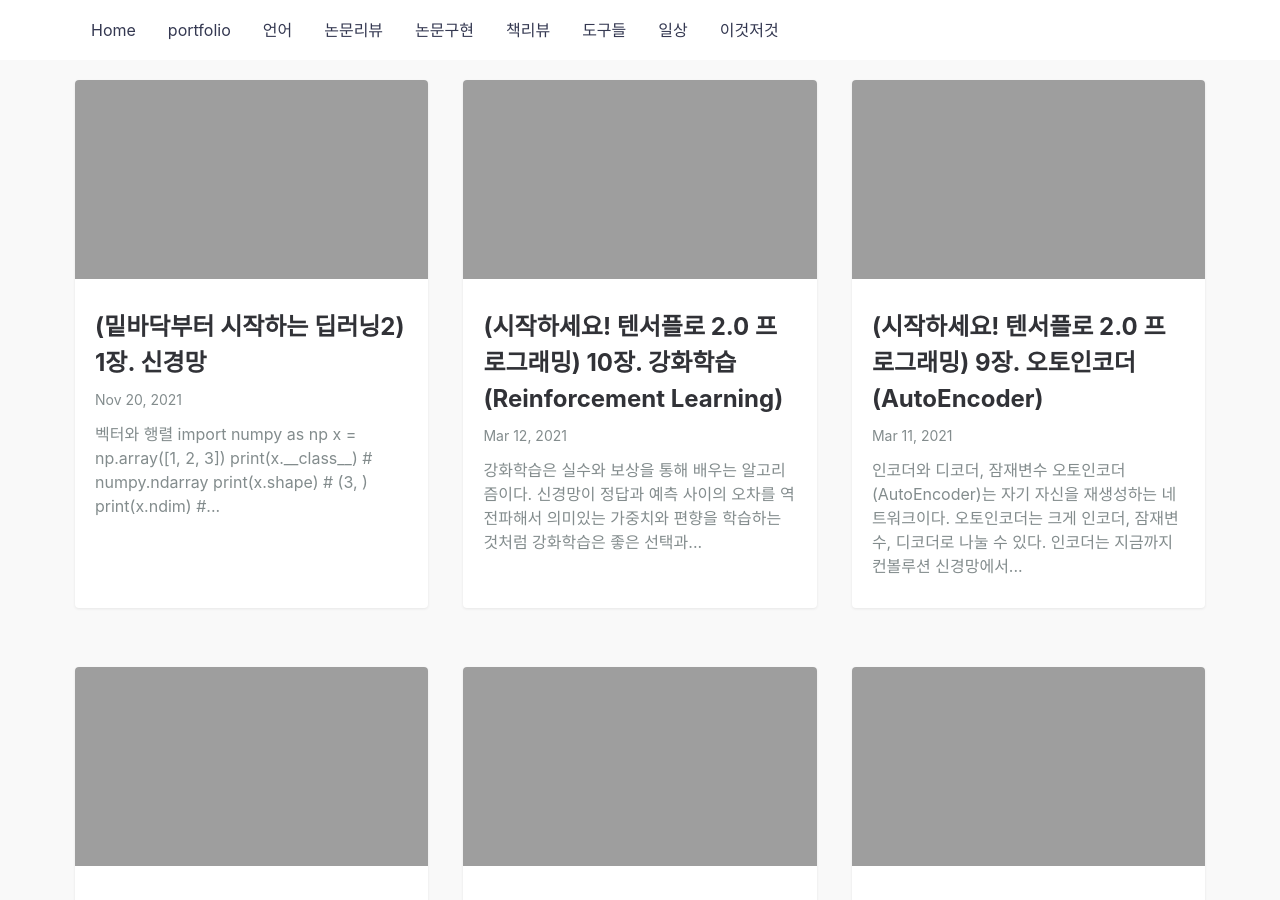
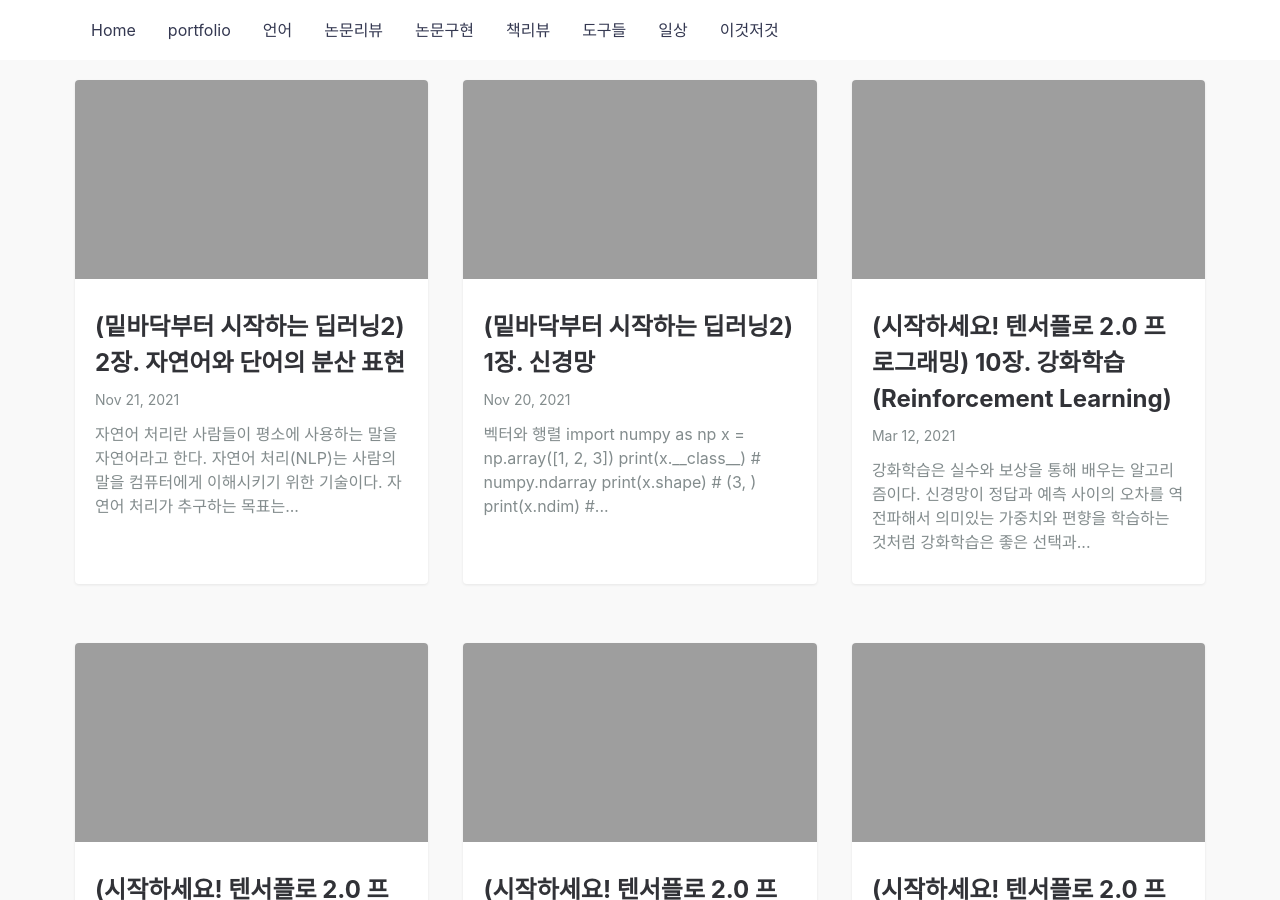
Before and after one commit to SUNGBEOMCHOI/SungBeomChoi.github.io, a Jekyll site: the page built from book_review.md, in a window 1280 px wide and 900 px high. Built offline with Jekyll 4.4.1, drawn with Linux system fonts in a browser that asks for light colours; some of the changed lines change nothing that is shown.

Commit message:
Update 2021-11-21-ch2_NLP.md

```diff
--- a/_posts/2021-11-21-ch2_NLP.md
+++ b/_posts/2021-11-21-ch2_NLP.md
@@ -1,9 +1,9 @@
 ---
-layout post
-title (밑바닥부터 시작하는 딥러닝2) 2장. 자연어와 단어의 분산 표현
-featured-img 2021-11-21-ch2_NLPfig1
-permalink book_review2021-11-21-ch2_NLP
-category book_review
+layout: post
+title: (밑바닥부터 시작하는 딥러닝2) 2장. 자연어와 단어의 분산 표현
+featured-img: 2021-11-21-ch2_NLP/fig1
+permalink: /book_review/2021-11-21-ch2_NLP
+category: book_review
 
 ---
 
```
